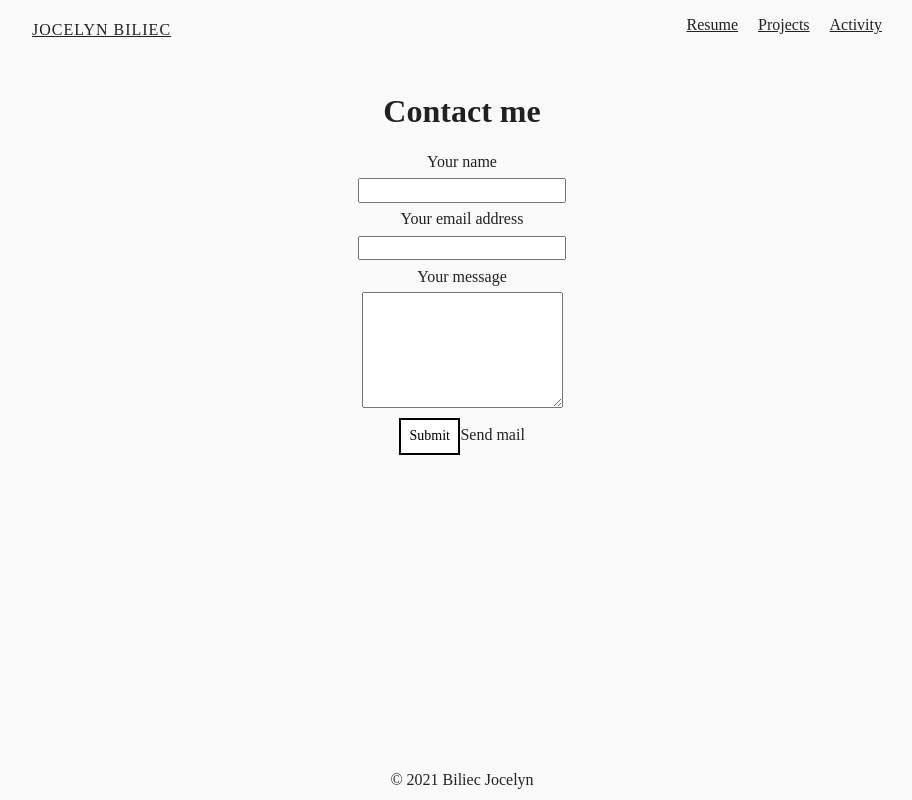
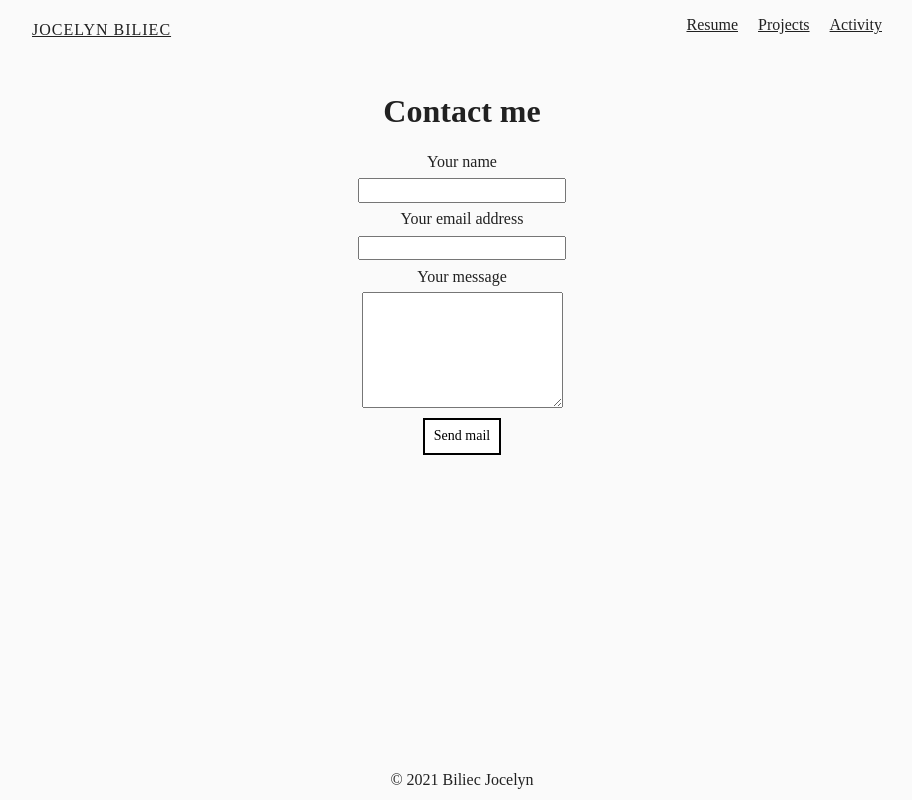
Before and after one commit to Jobi29/jocelyn.biliec.github.io, a plain HTML site: page contact.html in a window 1280 px wide. Shown: the whole page, without its empty margins (178-1090 px from the left). Drawn offline with nearby package versions, Linux system fonts and the light colour scheme.

Commit message:
back to mailto2

```diff
--- a/contact.html
+++ b/contact.html
@@ -58,7 +58,7 @@
                             </div>
                         </div>
                         <div class="form-div">
-                            <input type="submit" class="button"/>Send mail</button>
+                            <input type="submit" class="button" value = "Send mail"/></button>
                         </div>
                     </form>
                     </div>
```
